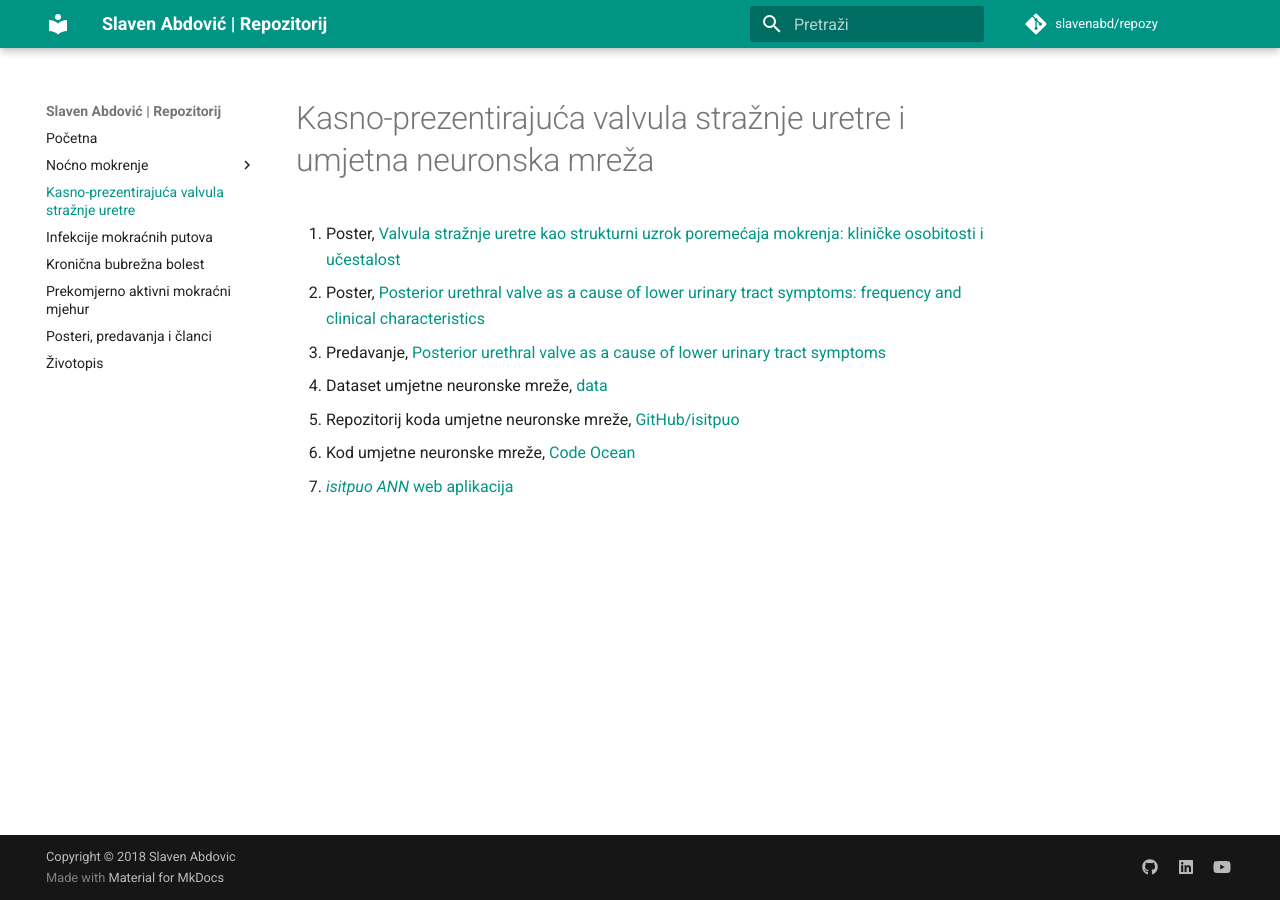
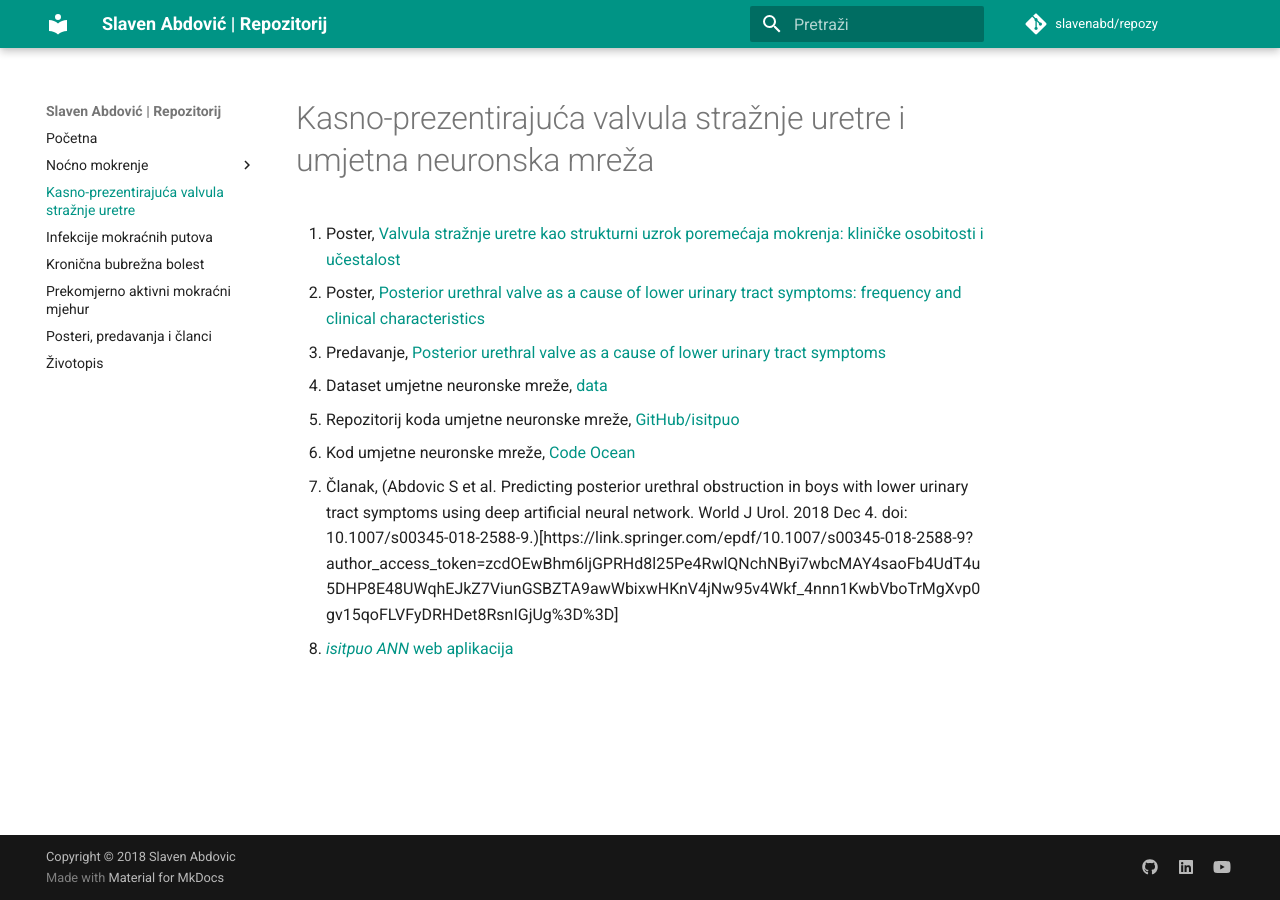
Before and after one commit to slavenabd/repozy, an MkDocs documentation site: the page built from docs/puv.md, in a window 1280 px wide. Built offline with MkDocs 1.6.1 and Material for MkDocs 9.7.7, drawn with Linux system fonts in a browser that asks for light colours; comment, search, counter and statistics services are not loaded.

Commit message:
adding an article

```diff
--- a/docs/puv.md
+++ b/docs/puv.md
@@ -6,4 +6,5 @@
    3. Dataset umjetne neuronske mreže, [data](https://gist.github.com/slavenabd/05736df33888aeafe475056339902270/raw/c94ee37141137cab2836e6d7f1ff48401869bcb1/Data_3.csv)
    4. Repozitorij koda umjetne neuronske mreže, [GitHub/isitpuo](https://github.com/slavenabd/isitpuo_ANN)
    5. Kod umjetne neuronske mreže, [Code Ocean](https://codeocean.com/2018/08/09/deep-artificial-neural-network-in-uroflowmetry-classification-for-late-presenting-posterior-urethral-valve-lpar-isitpuo-ann-rpar/)
-   6. [*isitpuo ANN* web aplikacija](https://isitpuo.herokuapp.com)
+   6. Članak, (Abdovic S et al. Predicting posterior urethral obstruction in boys with lower urinary tract symptoms using deep artificial neural network. World J Urol. 2018 Dec 4. doi: 10.1007/s00345-018-2588-9.)[https://link.springer.com/epdf/10.1007/s00345-018-2588-9?author_access_token=zcdOEwBhm6ljGPRHd8l25Pe4RwlQNchNByi7wbcMAY4saoFb4UdT4u5DHP8E48UWqhEJkZ7ViunGSBZTA9awWbixwHKnV4jNw95v4Wkf_4nnn1KwbVboTrMgXvp0gv15qoFLVFyDRHDet8RsnIGjUg%3D%3D]
+   7. [*isitpuo ANN* web aplikacija](https://isitpuo.herokuapp.com)
```
